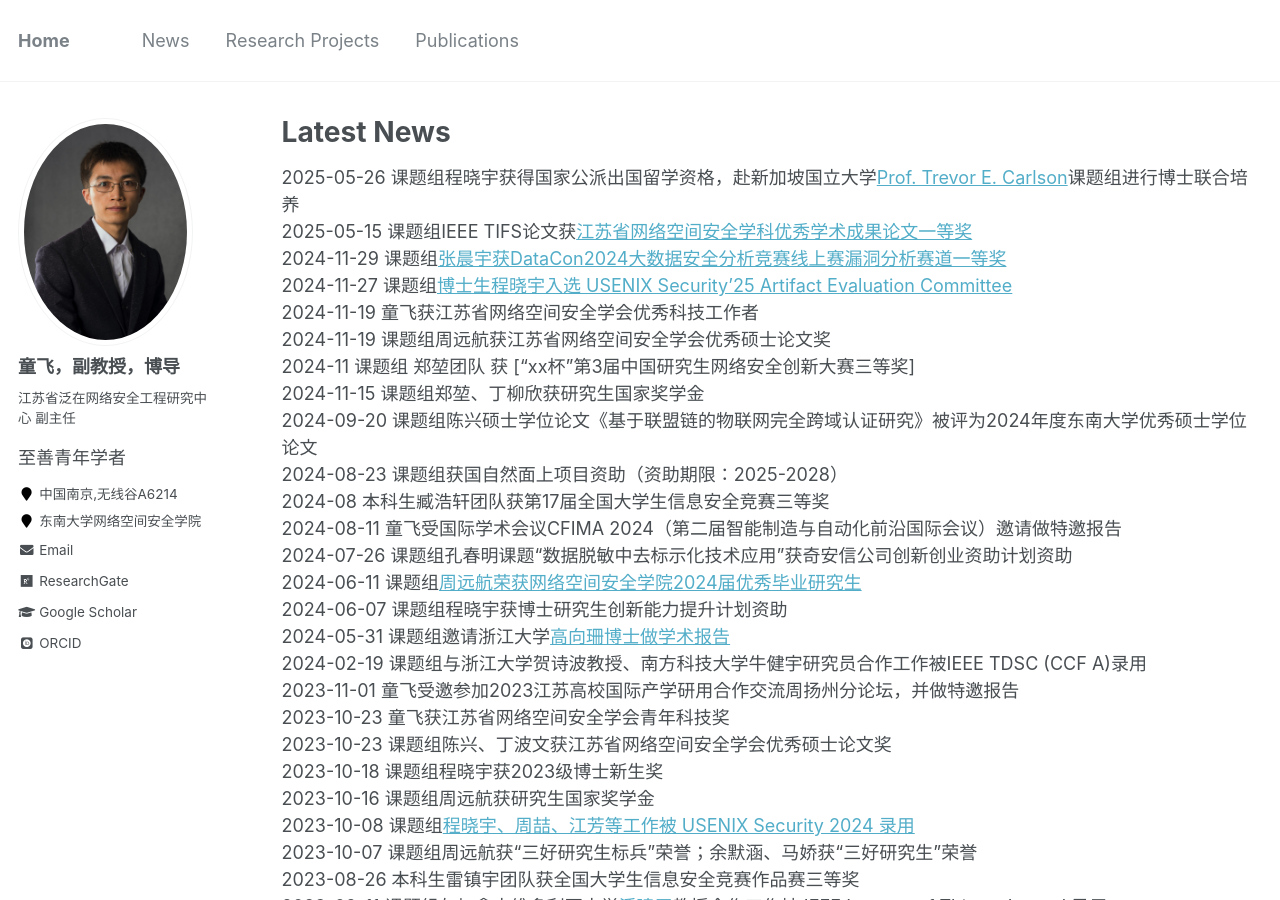
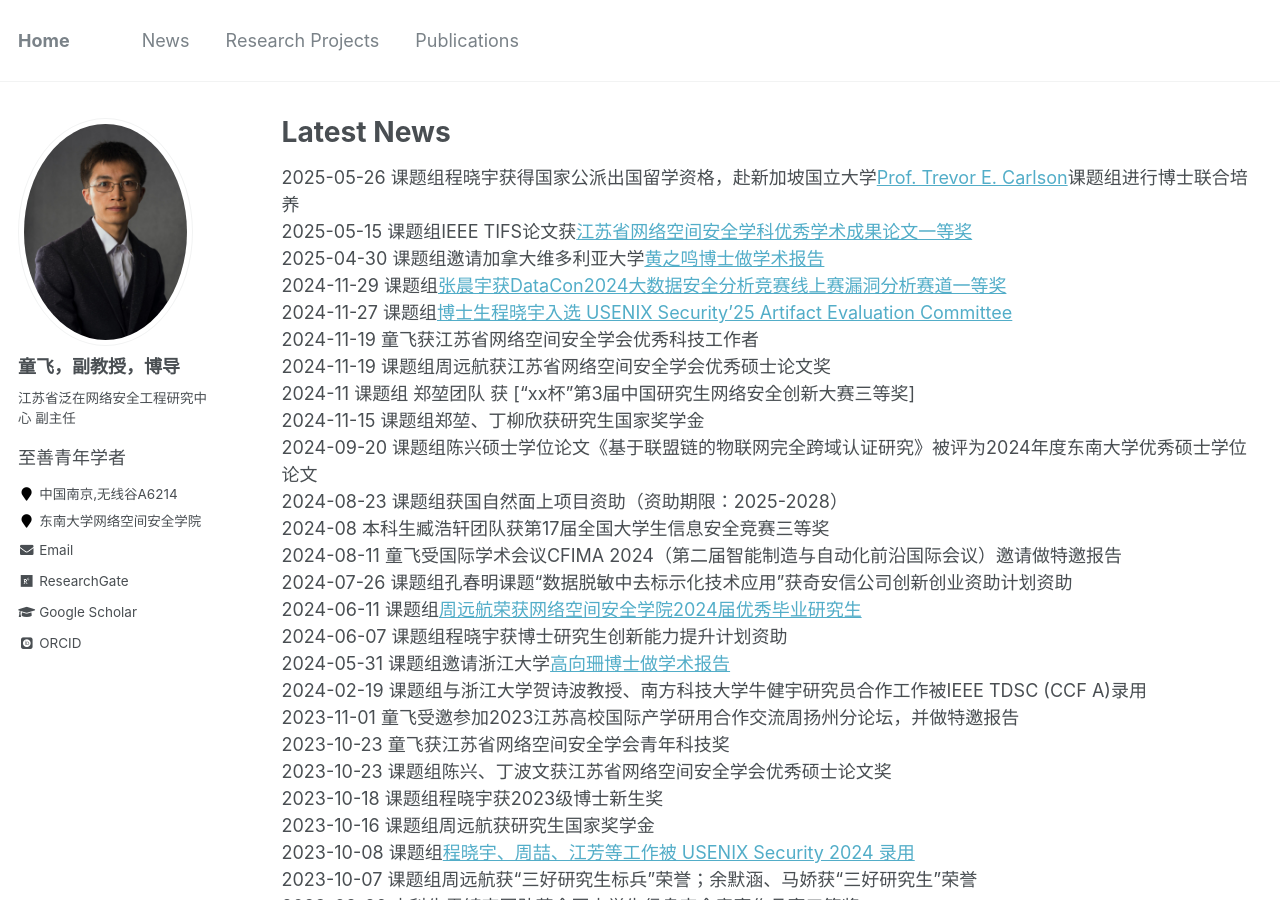
Before and after one commit to fei-tong/fei-tong.github.io, a Jekyll site: the page built from _pages/News.md, in a window 1280 px wide and 900 px high. Built offline with Jekyll 4.4.1, drawn with Linux system fonts in a browser that asks for light colours; some web fonts are replaced.

Commit message:
Update News.md

```diff
--- a/_pages/News.md
+++ b/_pages/News.md
@@ -6,6 +6,7 @@ author_profile: true
 ---
 2025-05-26 课题组程晓宇获得国家公派出国留学资格，赴新加坡国立大学[Prof. Trevor E. Carlson](https://www.comp.nus.edu.sg/~tcarlson/)课题组进行博士联合培养<br>
 2025-05-15 课题组IEEE TIFS论文获[江苏省网络空间安全学科优秀学术成果论文一等奖](https://www.jscsa.org.cn/contents/197/500.html)<br>
+2025-04-30 课题组邀请加拿大维多利亚大学[黄之鸣博士做学术报告](https://cyber.seu.edu.cn/2025/0429/c20213a526630/page.htm)<br>
 2024-11-29 课题组[张晨宇获DataCon2024大数据安全分析竞赛线上赛漏洞分析赛道一等奖](https://mp.weixin.qq.com/s/f5W3SDWX3UBYfDrcnMldmw)<br>
 2024-11-27 课题组[博士生程晓宇入选 USENIX Security'25 Artifact Evaluation Committee](https://www.usenix.org/conference/usenixsecurity25/call-for-papers)<br>
 2024-11-19 童飞获江苏省网络空间安全学会优秀科技工作者<br>
```
